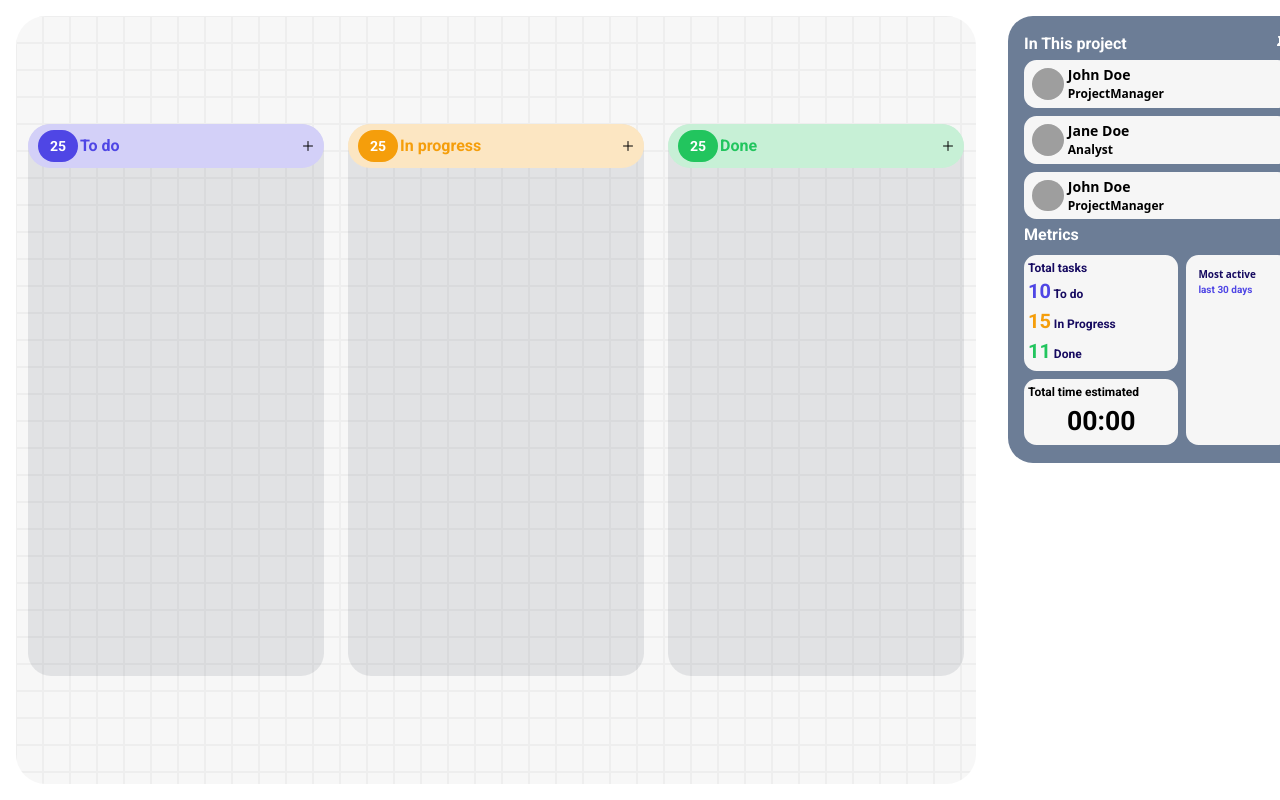
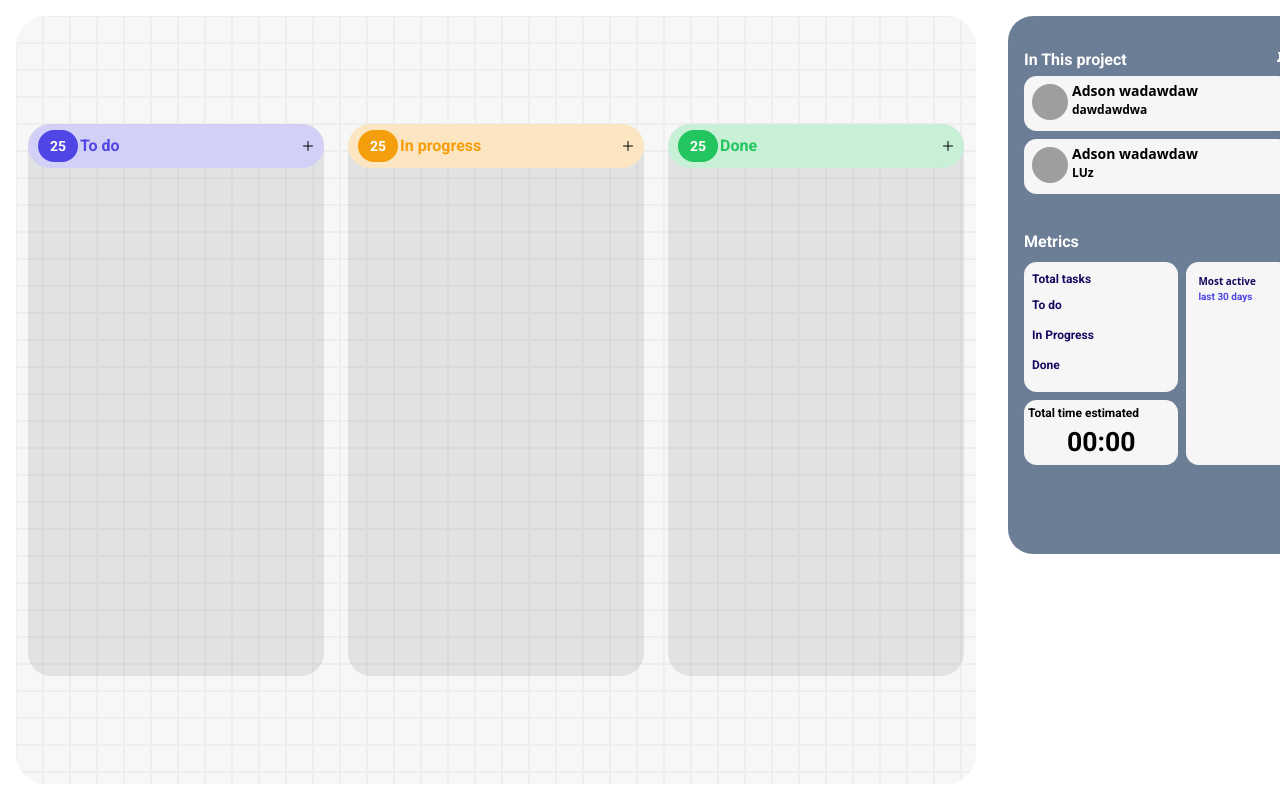
Before and after one commit to amiranda1911/project-manager-v2, a React (Vite) app: page /kanban in a window 1280 px wide. Both pictures are taken after a click on the button 1241 px from the left and 38 px from the top of the page. Built offline with nearby package versions, Linux system fonts and the light colour scheme; data requests are answered from the project's data file; grey boxes are pictures that could not be loaded.

Commit message:
feat: add dynamic update info to component

```diff
--- a/src/Components/FixedMetricUserCard.tsx
+++ b/src/Components/FixedMetricUserCard.tsx
@@ -1,25 +1,34 @@
+import { Link } from "react-router-dom";
+import { User } from "../utils/User";
+import { baseUrl } from "../constants";
+
 const img = `https://images.unsplash.com/photo-1728887823143-d92d2ebbb53a?q=80&w=2080&auto=format&fit=crop&ixlib=rb-4.0.3&ixid=M3wxMjA3fDB8MHxwaG90by1wYWdlfHx8fGVufDB8fHx8fA%3D%3D`;
 
-interface User{
-    name: string,
-    role:string
+interface FixedMeticUserCardData{
+  user: User
 }
 
-const FixedMetricUserCard = ({name, role} : User) => {
+const FixedMetricUserCard = ({user} : FixedMeticUserCardData) => {
   return (
+    <Link to={`/profile/${user.id}`}>
     <div  className="flex
                     flex-row
                     bg-[#F6F6F6]
                     rounded-[0.78rem]
                     my-1
                     p-1
+                    lg:h-[3.4375rem]
                     ">
-        <img className="p-1 w-[2.49rem] h-[2.49rem] rounded-full" src={img}/>
+        <img className="p-1
+            w-[2.49rem] lg:w-[2.75rem]
+            h-[2.49rem] lg:h-[2.75rem]
+            rounded-full" src={img}/>
         <div>
-            <h2 className="text-14 font-bold">{name}</h2>
-            <h3 className="text-12 font-bold">{role}</h3>
+            <h2 className="text-14 font-bold">{user.firstName} {user.lastName}</h2>
+            <h3 className="text-12 font-bold">{user.jobPosition}</h3>
         </div>
     </div>
+    </Link>
   )
 }
 
--- a/src/Components/FixedMetrics.tsx
+++ b/src/Components/FixedMetrics.tsx
@@ -1,12 +1,38 @@
 import { BsPinFill } from 'react-icons/bs'
 import FixedMetricUserCard from './FixedMetricUserCard'
+import { useEffect, useState } from 'react';
+import { User } from '../utils/User';
+import axios from 'axios';
+import { baseUrl } from '../constants';
 
 interface FixedMetricsProps {
-    closeDispatch: React.Dispatch<React.SetStateAction<boolean>>;
-  }
+  closeDispatch: React.Dispatch<React.SetStateAction<boolean>>
+  owners: number[]
+  totalTodo: number
+  totalinProgress: number
+  totalDone: number
+  totaltime : number
+}
 
-const FixedMetrics = ({closeDispatch} : FixedMetricsProps) => {
-  return (
+const FixedMetrics = ({closeDispatch, owners, totalDone, totalTodo, totalinProgress, totaltime} : FixedMetricsProps) => {
+
+	const [users, setUsers] = useState<User[]>([])
+
+
+	useEffect(() => {
+		const fetchUsers = async () => {
+			try{
+				const response = await axios.get(`${baseUrl}/users`)
+				setUsers(response.data)
+			} catch (err) {
+				console.log(err)
+			}
+		}
+
+		fetchUsers()
+	}, [owners])
+
+	return (
     <>
         <section className='
             flex flex-col
@@ -14,9 +40,13 @@ const FixedMetrics = ({closeDispatch} : FixedMetricsProps) => {
             h-[27.94rem]
             bg-[#6C7D96]
             lg:w-[18.63rem] xl:w-[18.63rem] 2xl:w-[18.63rem]
+            lg:h-[33.63rem] xl:h-[33.63rem] 2xl:h-[33.63rem]
+
             p-4
+						lg:pt-8
             rounded-[1.56rem]
             mx-auto
+            my-auto
         '>
             <h2 className='
                 flex justify-between items-center
@@ -24,13 +54,14 @@ const FixedMetrics = ({closeDispatch} : FixedMetricsProps) => {
                 text-white
                 text-16'
             ><span>In This project</span> <button onClick={() => closeDispatch(false)}><BsPinFill /></button></h2>
-            <FixedMetricUserCard name="John Doe" role='ProjectManager'/>
-            <FixedMetricUserCard name="Jane Doe" role='Analyst'/>
-            <FixedMetricUserCard name="John Doe" role='ProjectManager'/>
+							{users.map((user) => (
+								<FixedMetricUserCard key={user.id} user={user}/>
+							))}
             <h2 className='
                 font-roboto font-bold
                 text-white
-                text-16'
+                text-16
+								lg:pt-8'
             >Metrics</h2>
             <div className='flex '>
                 <div className='w-3/5'>
@@ -38,16 +69,20 @@ const FixedMetrics = ({closeDispatch} : FixedMetricsProps) => {
                         flex-col
                         bg-[#F6F6F6]
                         rounded-[0.78rem]
-                        p-1 my-2'
-                    >
+                        p-1 my-2
+												lg:p-2
+												lg:box-content
+												h-[7.1rem]
+												'
+												>
                         <h3 className='
                         font-roboto font-bold
                         text-12
                         text-[#160A60]
                         '>Total tasks</h3>
-                        <p className='text-12 text-[#160A60] font-bold font-roboto'><span className='text-17 font-bold text-violet-dark'>10</span> To do</p>
-                        <p className='text-12 text-[#160A60] font-bold font-roboto'><span className='text-17 font-bold text-orange-dark'>15</span> In Progress</p>
-                        <p className='text-12 text-[#160A60] font-bold font-roboto'><span className='text-17 font-bold text-green-dark'>11</span> Done</p>
+                        <p className='text-12 text-[#160A60] font-bold font-roboto'><span className='text-17 font-bold text-violet-dark'>{totalTodo}</span> To do</p>
+                        <p className='text-12 text-[#160A60] font-bold font-roboto'><span className='text-17 font-bold text-orange-dark'>{totalinProgress}</span> In Progress</p>
+                        <p className='text-12 text-[#160A60] font-bold font-roboto'><span className='text-17 font-bold text-green-dark'>{totalDone}</span> Done</p>
                     </div>
                     <div className='flex
                         flex-col
```
